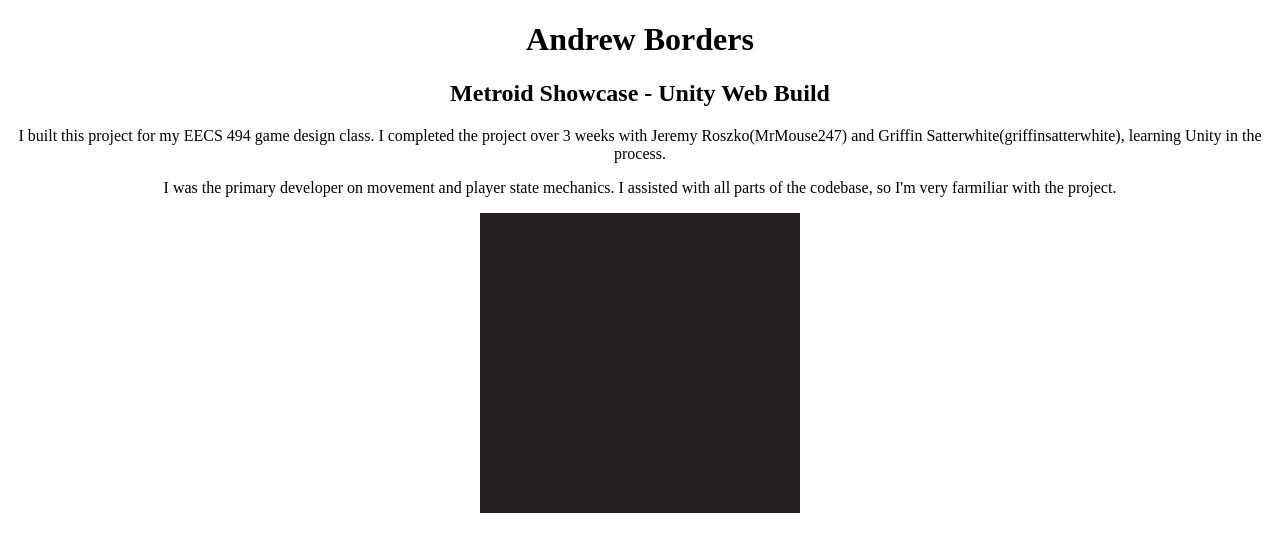
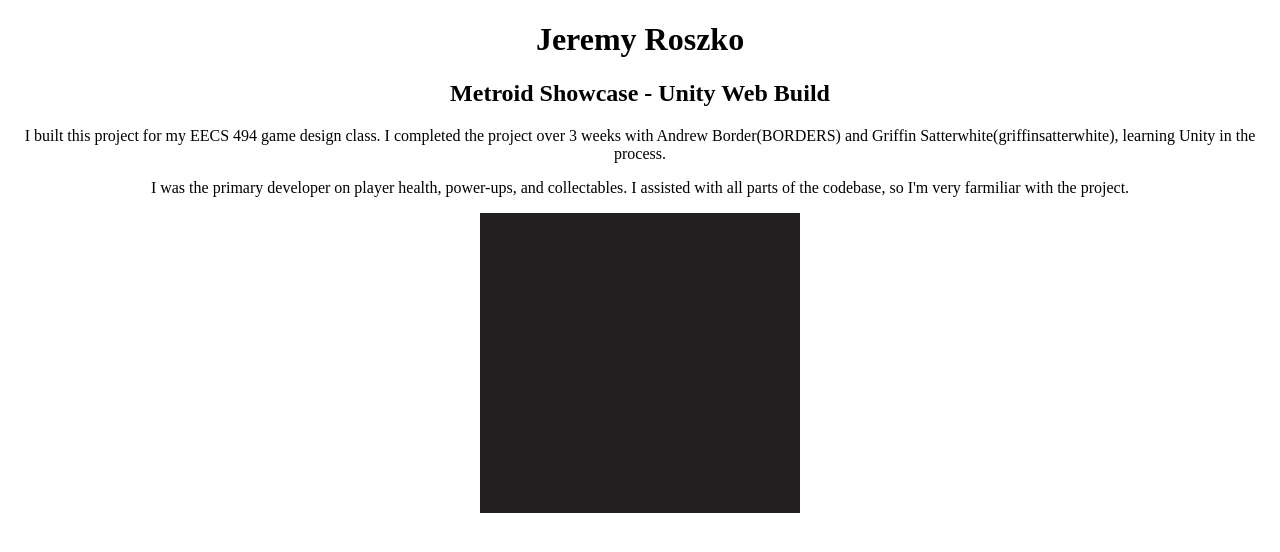
Before and after one commit to MrMouse247/metroid-gold, a plain HTML site: page index.html in a window 1280 px wide. Drawn offline with Linux system fonts and the light colour scheme; no server answers.

Commit message:
Update index.html

```diff
--- a/index.html
+++ b/index.html
@@ -6,10 +6,10 @@
     <title>Metroid Demo</title>
   </head>
   <body style="text-align: center; padding: 0; border: 0; margin: 0;">
-    <h1>Andrew Borders</h1>
+    <h1>Jeremy Roszko</h1>
     <h2>Metroid Showcase - Unity Web Build</h2>
-    <p>I built this project for my EECS 494 game design class. I completed the project over 3 weeks with Jeremy Roszko(MrMouse247) and Griffin Satterwhite(griffinsatterwhite), learning Unity in the process.</p>
-    <p>I was the primary developer on movement and player state mechanics. I assisted with all parts of the codebase, so I'm very farmiliar with the project.</p>
+    <p>I built this project for my EECS 494 game design class. I completed the project over 3 weeks with Andrew Border(BORDERS) and Griffin Satterwhite(griffinsatterwhite), learning Unity in the process.</p>
+    <p>I was the primary developer on player health, power-ups, and collectables. I assisted with all parts of the codebase, so I'm very farmiliar with the project.</p>
     <canvas id="unity-canvas" width=320 height=300 tabindex="-1" style="width: 320px; height: 300px; background: #231F20"></canvas>
     <script src="Build/web-build.loader.js"></script>
     <script>
```
